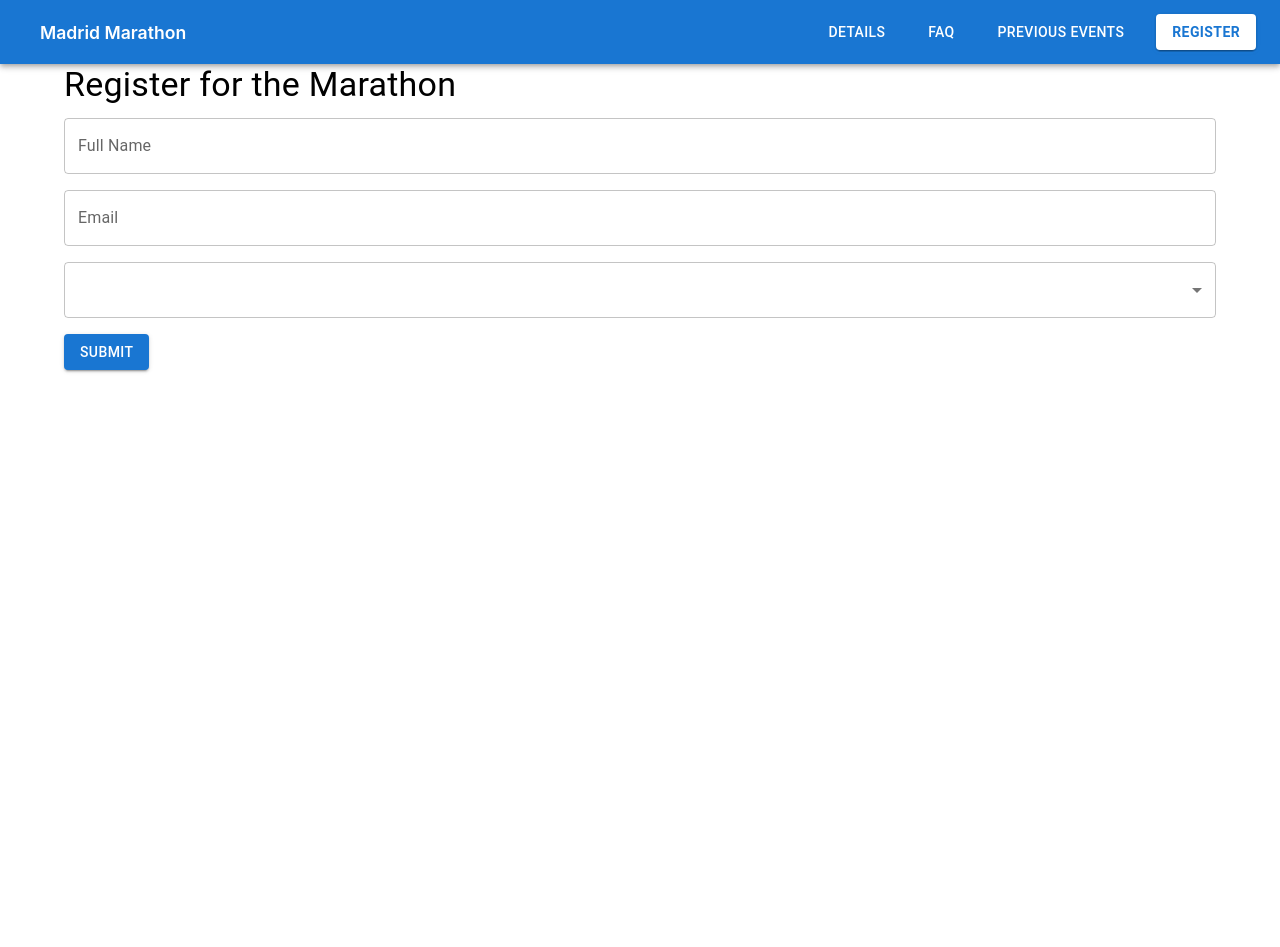
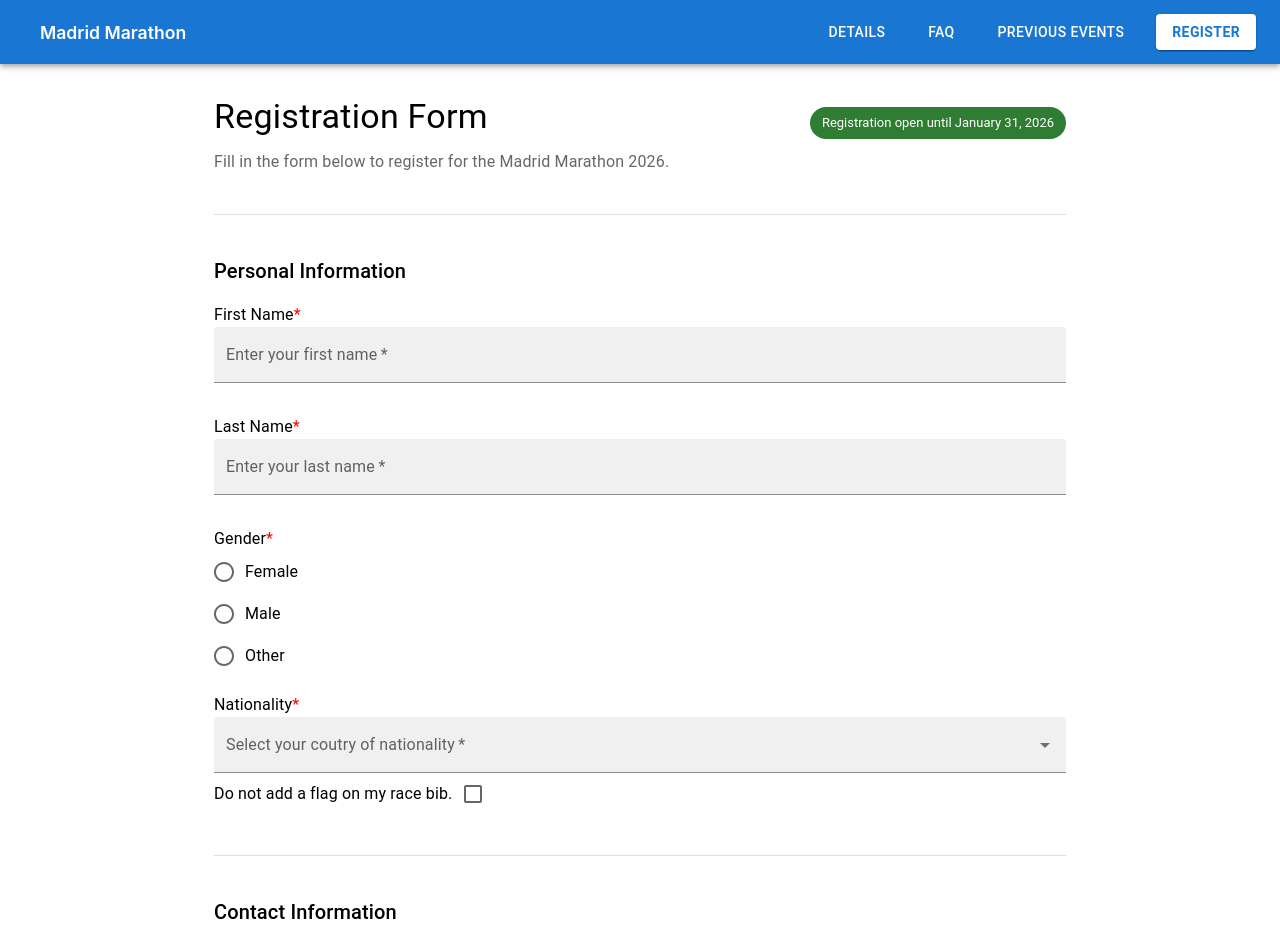
Before and after one commit to rashida-dudhiawala/marathon-site, a React (Create React App) app: page /register in a window 1280 px wide. Shown: the top 947 px of the page. Before the commit the page ends 800 px from the top, so only its background shows below. Built offline with nearby package versions, Linux system fonts and the light colour scheme; some icons are missing.

Commit message:
Update Register.js

```diff
--- a/src/pages/Register.js
+++ b/src/pages/Register.js
@@ -1,32 +1,280 @@
-import React from "react";
+import React, { useState, useEffect } from "react";
+import countries from "world-countries";
+import HelpOutlineIcon from '@mui/icons-material/HelpOutline';
 import {
   Container,
   Typography,
+  Box,
   TextField,
+  Autocomplete,
+  Checkbox,
+  FormControl,
+  FormLabel,
+  FormControlLabel,
+  RadioGroup,
+  Radio,
+  Switch,
+  InputLabel,
+  Select,
+  MenuItem,
+  Tooltip,
+  IconButton,
+  Slider,
+  Chip,
   Button,
-  Select,
-  MenuItem
+  Divider,
+  Link,
+  Alert
 } from "@mui/material";
 
 function Register() {
+
+  const [nationality, setNationality] = useState(null);
+  const [shirt, setShirt] = React.useState(true);
+  const [showAlert, setShowAlert] = useState(false);
+  const [submitted, setSubmitted] = useState(false);
+
+  useEffect(() => {
+    if (showAlert) {
+      window.scrollTo({ top:0, behavior:"smooth"})
+    }
+  }, [showAlert]);
+
   return (
-    <Container>
-      <Typography variant="h4" gutterBottom>
-        Register for the Marathon
-      </Typography>
+    <main id="main-content" tabIndex={-1}>
+      <Container maxWidth="md" sx={{ mt: 4, mb: 6 }}>
 
-      <TextField label="Full Name" fullWidth sx={{ mb: 2 }} />
-      <TextField label="Email" fullWidth sx={{ mb: 2 }} />
+        {/* Page Heading */}
+        <Box
+          sx={{
+            display: "flex",
+            alignItems: "center",
+            justifyContent: "space-between",
+          }}
+        >
+          <Typography component="h1" variant="h4" gutterBottom>
+            Registration Form
+          </Typography>
+          <Chip
+            label="Registration open until January 31, 2026"
+            aria-label="Registration open until January 31, 2026"
+            color="success"
+          />
+         </Box>
 
-      <Select fullWidth defaultValue="" sx={{ mb: 2 }}>
-        <MenuItem value="">Select Country</MenuItem>
-        <MenuItem value="Spain">Spain</MenuItem>
-        <MenuItem value="Netherlands">Netherlands</MenuItem>
-        <MenuItem value="India">India</MenuItem>
-      </Select>
+        <Typography paragraph color="text.secondary">
+          Fill in the form below to register for the Madrid Marathon 2026.
+        </Typography>
 
-      <Button variant="contained">Submit</Button>
-    </Container>
+        {showAlert && (
+          <Alert severity="success" sx={{ mb: 2 }}>
+            Your registration has been submitted successfully!
+          </Alert>
+        )}
+
+        <Divider sx={{ my: 5 }} />
+
+        {/* Form Fields */}
+        <form onSubmit={(e) => {
+          e.preventDefault();
+          setShowAlert(true);
+          setSubmitted(true);
+          window.scrollTo({ top:0, behavior:"smooth" });
+        }}>
+          <Typography component="h2" variant="h6">
+            Personal Information
+          </Typography>
+
+          <Typography id="first-name-label" sx={{ mt: 2 }}>First Name<span aria-hidden="true" style={{ color: "red" }}>*</span></Typography>
+          <TextField
+            id="first-name"
+            aria-labelledby="first-name-label"
+            aria-required="true"
+            required
+            variant="filled"
+            label="Enter your first name"
+            fullWidth
+            sx={{ mb: 2 }}
+            disabled={submitted}
+          />
+
+          <Typography id="last-name-label" sx={{ mt: 2 }}>Last Name<span aria-hidden="true" style={{ color: "red" }}>*</span></Typography>
+          <TextField
+            id="last-name"
+            aria-labelledby="last-name-label"
+            aria-required="true"
+            required
+            variant="filled"
+            label="Enter your last name"
+            fullWidth
+            sx={{ mb: 2 }}
+            disabled={submitted}
+          />
+
+          <FormControl>
+            <Typography id="gender-label" sx={{ mt: 2 }}>Gender<span aria-hidden="true" style={{ color: "red" }}>*</span></Typography>
+            <RadioGroup aria-label="gender selection">
+              <FormControlLabel value="female" control={<Radio />} label="Female" disabled={submitted} />
+              <FormControlLabel value="male" control={<Radio />} label="Male" disabled={submitted} />
+              <FormControlLabel value="other" control={<Radio />} label="Other" disabled={submitted} />
+            </RadioGroup>
+          </FormControl>
+
+          <Typography id="nationality-label" sx={{ mt: 2 }}>Nationality<span aria-hidden="true" style={{ color: "red" }}>*</span></Typography>
+          <Autocomplete
+            id="nationality"
+            aria-labelledby="nationality-label"
+            options={countries}
+            getOptionLabel={(option) => option.name.common}
+            isOptionEqualToValue={(option, value) => option.cca3 === value.cca3}
+            value={nationality}
+            onChange={(event, newValue) => setNationality(newValue)}
+            fullWidth
+            disabled={submitted}
+            renderInput={(params) => (
+              <TextField
+                {...params}
+                id="nationality"
+                aria-required="true"
+                variant="filled"
+                required
+                label="Select your coutry of nationality"
+                fullWidth
+                disabled={submitted}
+              />
+            )}
+          />
+
+          <Box sx={{ display: "flex", alignItems: "center" }}>
+            <Typography id="flag-label">Do not add a flag on my race bib.</Typography>
+            <Checkbox id="flag" aria-labelledby="flag-label" disabled={submitted} />
+          </Box>
+
+          <Divider sx={{ my: 5 }} />
+
+          <Typography component="h2" variant="h6" sx={{ mt: 2 }}>
+            Contact Information
+          </Typography>
+
+          <Typography id="email-label" sx={{ mt: 2 }}>Email Address<span aria-hidden="true" style={{ color: "red" }}>*</span></Typography>
+          <TextField
+            id="email"
+            aria-labelledby="email-label"
+            aria-required="true"
+            required
+            variant="filled"
+            label="Enter your email address"
+            fullWidth
+            sx={{ mb: 2 }}
+            disabled={submitted}
+          />
+
+          <Typography id="phone-label" sx={{ mt: 2 }}>Mobile Phone Number<span aria-hidden="true" style={{ color: "red" }}>*</span></Typography>
+          <TextField
+            id="phone"
+            aria-labelledby="phone-label"
+            aria-required="true"
+            required
+            variant="filled"
+            label="Enter your phone number with country code"
+            fullWidth
+            sx={{ mb: 2 }}
+            disabled={submitted}
+          />
+
+          <Divider sx={{ my: 5 }} />
+
+          <Typography component="h2" variant="h6" sx={{ mt: 2 }}>
+            Race Details
+          </Typography>
+
+          <FormControl>
+            <Typography id="distance-label" sx={{ mt: 2 }}>Distance<span aria-hidden="true" style={{ color: "red" }}>*</span></Typography>
+            <RadioGroup aria-label="distance selection" disabled={submitted}>
+              <FormControlLabel value="marathon" control={<Radio />} label="Marathon (42.195 kilometres)"/>
+              <FormControlLabel value="half-marathon" control={<Radio />} label="Half-marathon (21.0975 kilometres)" />
+              <FormControlLabel value="10k" control={<Radio />} label="10 kilometers" />
+              <FormControlLabel value="5k" control={<Radio />} label="5 kilometers" />
+            </RadioGroup>
+          </FormControl>
+
+          <Box sx={{ display: "flex", alignItems: "center", mt: 2 }}>
+            <Typography>I want to order a race T-Shirt.</Typography>
+            <Switch
+              aria-label="Order a race T-Shirt"
+              checked={shirt}
+              aria-checked={shirt}
+              onChange={(e) => setShirt(e.target.checked)}
+              disabled={submitted}
+            />
+          </Box>
+
+          <Typography>T-Shirt Size</Typography>
+          <FormControl variant="filled" fullWidth disabled={!shirt || submitted}>
+            <InputLabel>Select your T-Shirt size</InputLabel>
+            <Select
+              id="tshirt-size"
+              aria-disabled={!shirt || submitted}
+            >
+              <MenuItem value="S">S</MenuItem>
+              <MenuItem value="M">M</MenuItem>
+              <MenuItem value="L">L</MenuItem>
+            </Select>
+          </FormControl>
+
+          <Divider sx={{ my: 5 }} />
+
+          <Box sx={{ display: "flex", alignItems: "center", mt: 2 }}>
+            <Typography component="h2" variant="h6" sx={{ mt: 2 }}>
+              Voluntary Donation
+            </Typography>
+            <Tooltip title="Donate your chosen amount to this year's selected charity.">
+              <IconButton aria-label="More information about donating">
+                <HelpOutlineIcon sx={{ mt: 2 }} />
+                </IconButton>
+              </Tooltip>
+          </Box>
+
+          <Typography sx={{ mt: 2 }}>Amount (in euros)</Typography>
+          <Slider
+            min={0}
+            max={100}
+            defaultValue={50}
+            aria-label="Donation amount slider"
+            valueLabelDisplay="on"
+            getAriaValueText={(value) => `${value} euros`}
+            disabled={submitted}
+          />
+
+          {/* Call to Action */}
+          <Box sx={{ mt: 5, textAlign: "center" }}>
+            <Button
+              type="submit"
+              variant="contained"
+              size="large"
+              disabled={submitted}
+              aria-label="Submit your application form for the Madrid Marathon 2026"
+            >
+              Submit
+            </Button>
+          </Box>
+
+        </form>
+
+        {/* FOOTER */}
+        <Box component="footer" sx={{ mt: 8, py: 4, borderTop: "1px solid", borderColor: "divider", textAlign: "center" }}>
+          <Typography variant="body2">
+            © 2026 Madrid Marathon. All rights reserved.
+          </Typography>
+          <Typography variant="body2">
+            <Link to="/">Home</Link> · <Link to="/details">Details</Link> ·{" "}
+            <Link to="/faq">FAQ</Link> · <Link to="/previous-events">Previous Events</Link> ·{" "}
+            <Link to="/register">Register</Link>
+          </Typography>
+        </Box>
+
+      </Container>
+    </main>
   );
 }
 
```
